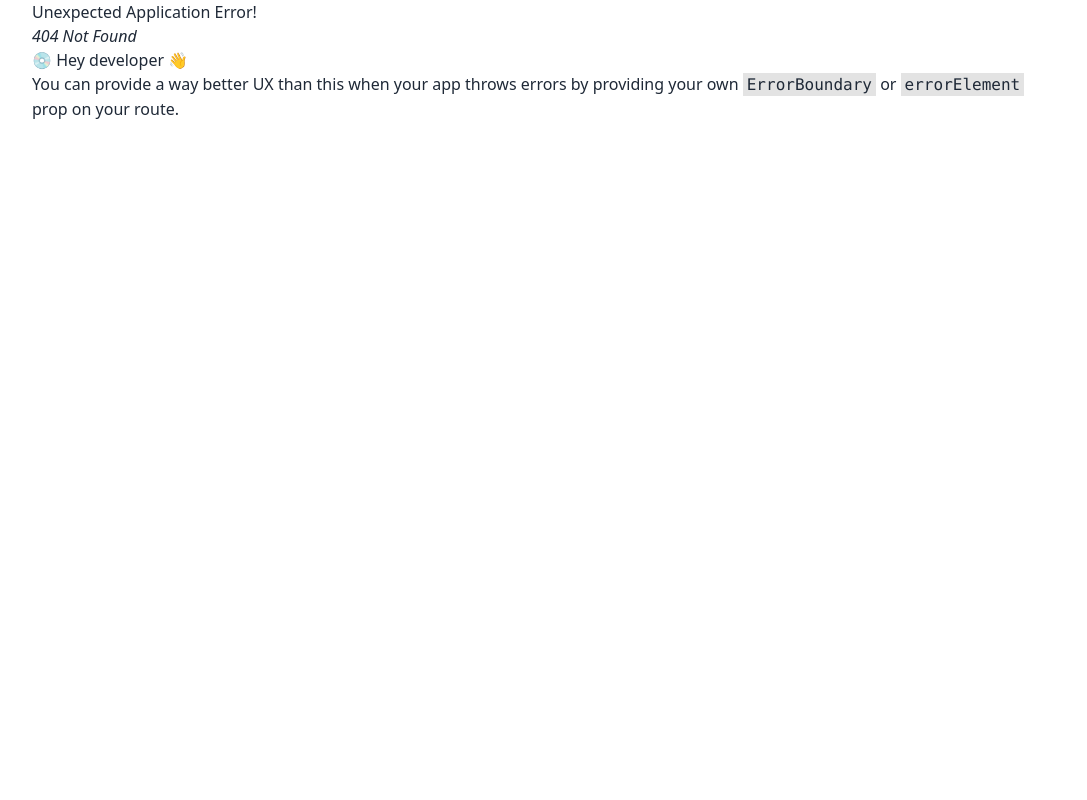
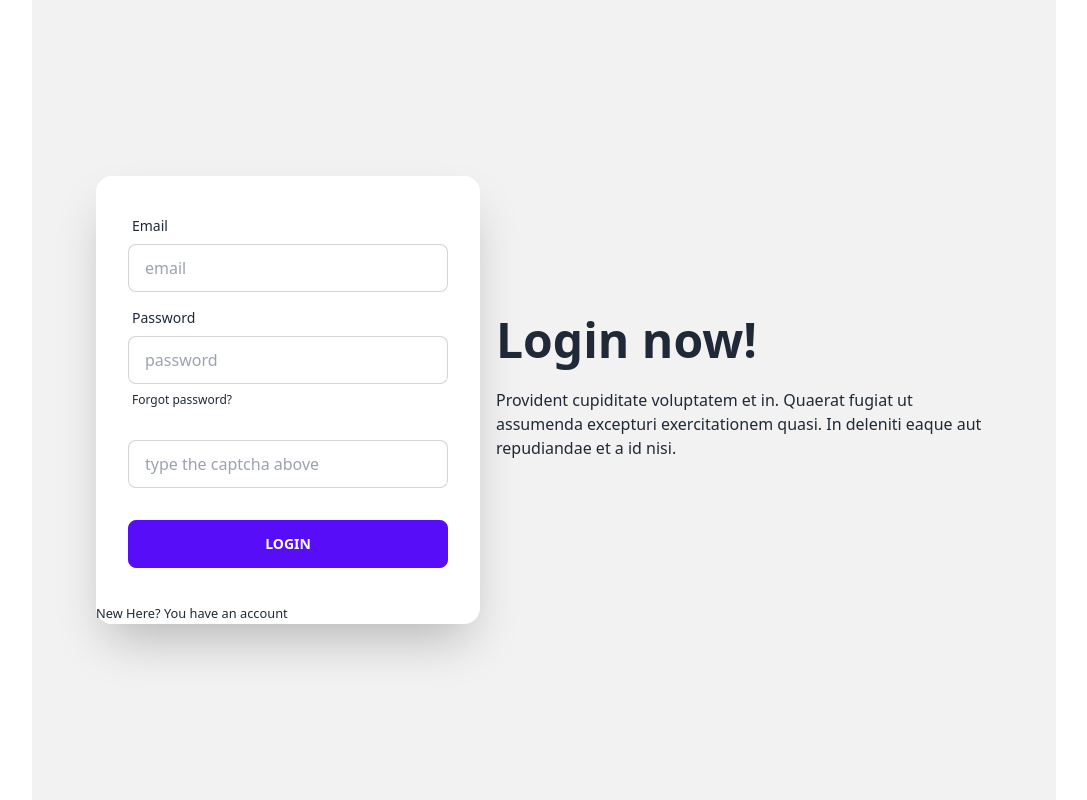
Before and after one commit to SmSowrub/bistro-boss-restaurant-client, a React (Vite) app: page /signup in a window 1280 px wide. Before the commit this address had no page. Shown: the whole page, without its empty margins (96-1183 px from the left). Built offline with nearby package versions, Linux system fonts and the light colour scheme.

Commit message:
create a login page

```diff
--- a/package.json
+++ b/package.json
@@ -21,6 +21,7 @@
     "react-rating": "^2.0.5",
     "react-responsive-carousel": "^3.2.23",
     "react-router-dom": "^6.11.2",
+    "react-simple-captcha": "^9.0.2",
     "react-tabs": "^6.0.1",
     "sort-by": "^1.2.0",
     "swiper": "^9.3.2"
--- /dev/null
+++ b/src/Component/Pages/Autintication/Login/Login.jsx
@@ -0,0 +1,62 @@
+import React from 'react';
+import { Helmet } from 'react-helmet-async';
+import { Link } from 'react-router-dom';
+
+const Login = () => {
+    const handleLogin = event => {
+        event.preventDefault();
+        const form = event.target;
+        const email = form.email.value;
+        const password = form.password.value;
+        console.log(email, password);
+    }
+    return (
+        <div>
+            <Helmet>
+                <title>Bistro Boss | Login</title>
+            </Helmet>
+            <div className="hero min-h-screen bg-base-200">
+                <div className="hero-content flex-col md:flex-row-reverse">
+                    <div className="text-center md:w-1/2 lg:text-left">
+                        <h1 className="text-5xl font-bold">Login now!</h1>
+                        <p className="py-6">Provident cupiditate voluptatem et in. Quaerat fugiat ut assumenda excepturi exercitationem quasi. In deleniti eaque aut repudiandae et a id nisi.</p>
+                    </div>
+                    <div className="card md:w-1/2 max-w-sm shadow-2xl bg-base-100">
+                        <form onSubmit={handleLogin} className="card-body">
+                            <div className="form-control">
+                                <label className="label">
+                                    <span className="label-text">Email</span>
+                                </label>
+                                <input type="email" name="email" placeholder="email" className="input input-bordered" />
+                            </div>
+                            <div className="form-control">
+                                <label className="label">
+                                    <span className="label-text">Password</span>
+                                </label>
+                                <input type="password" name="password" placeholder="password" className="input input-bordered" />
+                                <label className="label">
+                                    <a href="#" className="label-text-alt link link-hover">Forgot password?</a>
+                                </label>
+                            </div>
+                            <div className="form-control">
+                                <label className="label">
+                                    {/* <LoadCanvasTemplate /> */}
+                                </label>
+                                {/* onBlur={handleValidateCaptcha}  */}
+                                <input type="text" name="captcha" placeholder="type the captcha above" className="input input-bordered" />
+
+                            </div>
+                            <div className="form-control mt-6">
+                                {/* disabled={disabled} */}
+                                <input  className="btn btn-primary" type="submit" value="Login" />
+                            </div>
+                        </form>
+                        <p><small>New Here? <Link to="/signup">Create an account</Link> </small></p>
+                    </div>
+                </div>
+            </div>
+        </div>
+    );
+};
+
+export default Login;
--- /dev/null
+++ b/src/Component/Pages/Autintication/SiginUp/SignUp.jsx
@@ -0,0 +1,56 @@
+import React from 'react';
+import { Helmet } from 'react-helmet-async';
+import { Link } from 'react-router-dom';
+
+const SignUp = () => {
+    return (
+        <div>
+            <Helmet>
+                <title>Bistro Boss | Login</title>
+            </Helmet>
+            <div className="hero min-h-screen bg-base-200">
+                <div className="hero-content flex-col md:flex-row-reverse">
+                    <div className="text-center md:w-1/2 lg:text-left">
+                        <h1 className="text-5xl font-bold">Login now!</h1>
+                        <p className="py-6">Provident cupiditate voluptatem et in. Quaerat fugiat ut assumenda excepturi exercitationem quasi. In deleniti eaque aut repudiandae et a id nisi.</p>
+                    </div>
+                    <div className="card md:w-1/2 max-w-sm shadow-2xl bg-base-100">
+                    {/* onSubmit={handleLogin}  */}
+                        <form className="card-body">
+                            <div className="form-control">
+                                <label className="label">
+                                    <span className="label-text">Email</span>
+                                </label>
+                                <input type="email" name="email" placeholder="email" className="input input-bordered" />
+                            </div>
+                            <div className="form-control">
+                                <label className="label">
+                                    <span className="label-text">Password</span>
+                                </label>
+                                <input type="password" name="password" placeholder="password" className="input input-bordered" />
+                                <label className="label">
+                                    <a href="#" className="label-text-alt link link-hover">Forgot password?</a>
+                                </label>
+                            </div>
+                            <div className="form-control">
+                                <label className="label">
+                                    {/* <LoadCanvasTemplate /> */}
+                                </label>
+                                {/* onBlur={handleValidateCaptcha}  */}
+                                <input type="text" name="captcha" placeholder="type the captcha above" className="input input-bordered" />
+
+                            </div>
+                            <div className="form-control mt-6">
+                                {/* disabled={disabled} */}
+                                <input className="btn btn-primary" type="submit" value="Login" />
+                            </div>
+                        </form>
+                        <p><small>New Here? <Link to="/Login">You have an account</Link> </small></p>
+                    </div>
+                </div>
+            </div>
+        </div>
+    );
+};
+
+export default SignUp;
--- a/src/Component/Pages/Order/FoodCard/FoodCard.jsx
+++ b/src/Component/Pages/Order/FoodCard/FoodCard.jsx
@@ -5,7 +5,7 @@ const FoodCard = ({ item }) => {
 
     return (
         <div>
-            <div className="card w-96 bg-base-100 shadow-xl">
+            <div className="card  bg-base-100 shadow-xl">
                 <figure className="px-10 pt-10">
                     <img src={image} alt="Shoes" className="rounded-xl" />
                 </figure>
--- a/src/Component/Pages/Order/Order/OrderTab.jsx
+++ b/src/Component/Pages/Order/Order/OrderTab.jsx
@@ -4,7 +4,7 @@ import FoodCard from '../FoodCard/FoodCard';
 const OrderTab = ({ items }) => {
     return (
         <div>
-            <div className='grid grid-cols-1 md:grid-cols-2 lg:grid-cols-3 gap-5'>
+            <div className='grid grid-cols-1 md:grid-cols-2 lg:grid-cols-3 gap-3'>
                 {
                     items.map(item => <FoodCard key={item._id} item={item}></FoodCard>)
                 }
--- a/src/Component/Pages/Shared/Header/NavItem.jsx
+++ b/src/Component/Pages/Shared/Header/NavItem.jsx
@@ -6,6 +6,8 @@ const NavItem = () => {
         <li className=' text-white font-[Inter]'><Link to='/'>Home</Link></li>
         <li className=' text-white font-[Inter]'><Link to='/menu'>Menu</Link></li>
         <li className=' text-white font-[Inter]'><Link to='/order/salad'>Order Food</Link></li>
+        <li className=' text-white font-[Inter]'><Link to='/signup'>SignUp</Link></li>
+        <li className=' text-white font-[Inter]'><Link to='/Login'>Login</Link></li>
 
     </>
     return (
--- a/src/Layout/Main.jsx
+++ b/src/Layout/Main.jsx
@@ -1,14 +1,17 @@
 import React from 'react';
-import { Outlet } from 'react-router-dom';
+import { Outlet, useLocation } from 'react-router-dom';
 import Footer from '../Component/Pages/Shared/Footer/Footer';
 import NavItem from '../Component/Pages/Shared/Header/NavItem';
 
 const Main = () => {
+    const location = useLocation()
+    const noHeaderFooter = location.pathname.includes('login') || location.pathname.includes('signup');
+    console.log(location);
     return (
         <div>
-            <NavItem></NavItem>
+            {noHeaderFooter || <NavItem></NavItem>}
             <Outlet></Outlet>
-            <Footer></Footer>
+            {noHeaderFooter || <Footer></Footer>}
         </div>
     );
 };
```
Also changed, not shown: src/Router/Router.jsx (+11 -1 lines), 2 other files (tests, documents, lock files or other folders).
